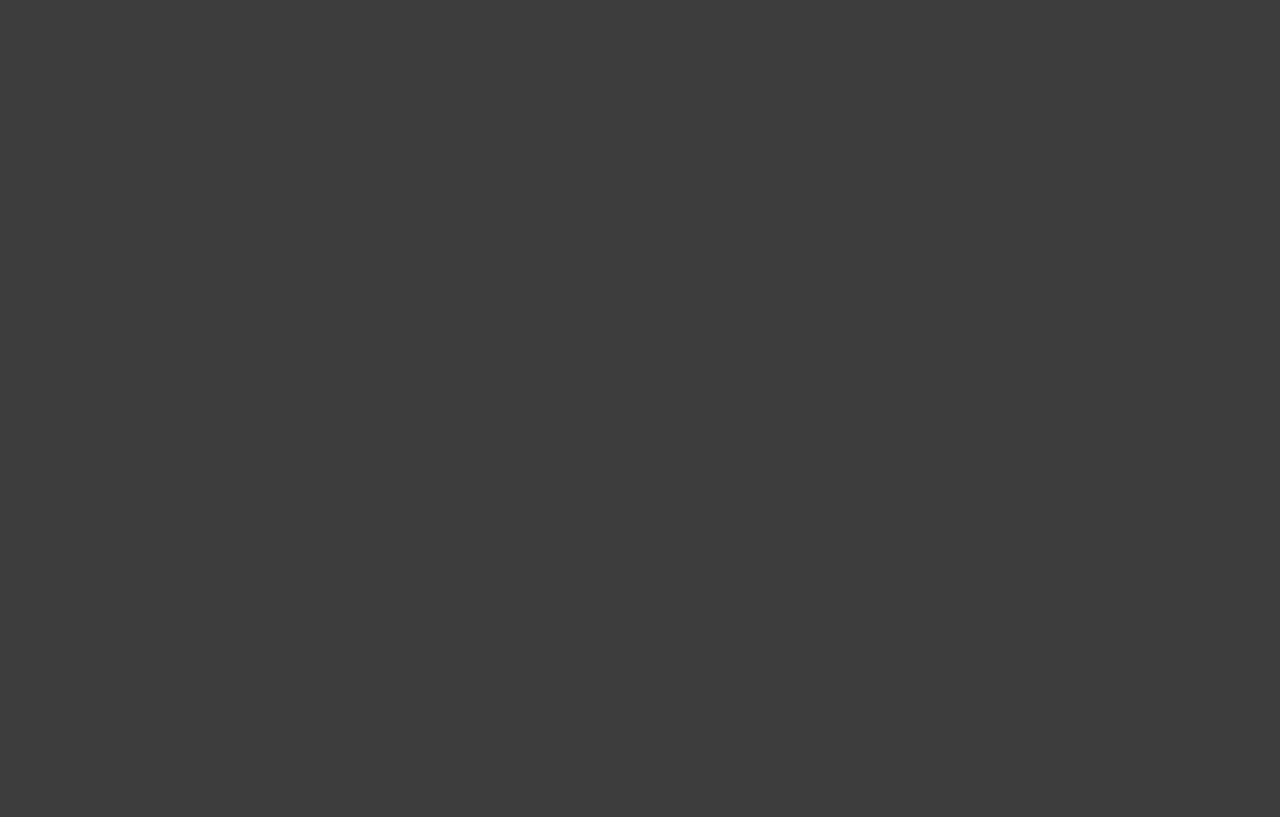
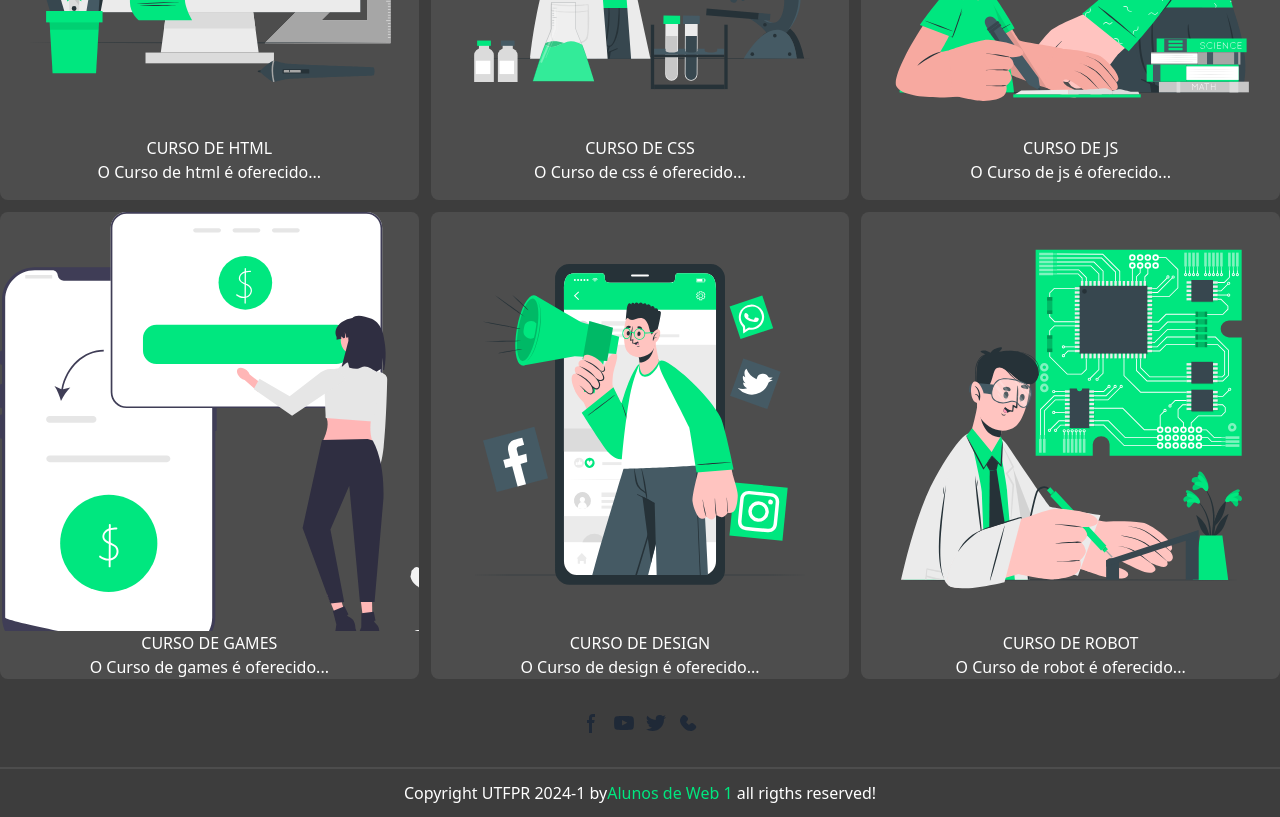
Before and after one commit to lehgithub/school20241, a Next.js app: page / in a window 1280 px wide. Shown: the part 960-1777 px from the top of the page. Before the commit the page ends 800 px from the top, so only its background shows below. Built offline with nearby package versions, Linux system fonts and the light colour scheme.

Commit message:
feat: Course e Footer

```diff
--- /dev/null
+++ b/app/components/Course.tsx
@@ -0,0 +1,68 @@
+
+export default function Course(){
+    return(
+        <><div className="font-bold m-4">
+            <h3>Conheça nossos <span class="text-[#00e77f]"> CURSOS </span></h3>
+        </div><div className="grid gap-3 md:grid-cols-2 lg:grid-cols-3">
+                <div className="bg-[#4d4d4d] rounded-md lg:rounded-lg">
+                    <a href="">
+                        <img src="/img/html.svg" alt="" />
+                        <div>
+                            <h4>CURSO DE HTML</h4>
+                            <p className="mb-4">O Curso de html é oferecido...</p>
+                        </div>
+                    </a>
+                </div>
+
+                <div className="bg-[#4d4d4d] rounded-md lg:rounded-lg">
+                    <a href="">
+                        <img src="/img/css.svg" alt="" />
+                        <div>
+                            <h4>CURSO DE CSS</h4>
+                            <p>O Curso de css é oferecido...</p>
+                        </div>
+                    </a>
+                </div>
+
+                <div className="bg-[#4d4d4d] rounded-md lg:rounded-lg">
+                    <a href="">
+                        <img src="/img/js.svg" alt="" />
+                        <div>
+                            <h4>CURSO DE JS</h4>
+                            <p>O Curso de js é oferecido...</p>
+                        </div>
+                    </a>
+                </div>
+
+                <div className="bg-[#4d4d4d] rounded-md lg:rounded-lg">
+                    <a href="">
+                        <img src="/img/games.svg" alt="" />
+                        <div>
+                            <h4>CURSO DE GAMES</h4>
+                            <p>O Curso de games é oferecido...</p>
+                        </div>
+                    </a>
+                </div>
+
+                <div className="bg-[#4d4d4d] rounded-md lg:rounded-lg">
+                    <a href="">
+                        <img src="/img/design.svg" alt="" />
+                        <div>
+                            <h4>CURSO DE DESIGN</h4>
+                            <p>O Curso de design é oferecido...</p>
+                        </div>
+                    </a>
+                </div>
+
+                <div className="bg-[#4d4d4d] rounded-md lg:rounded-lg">
+                    <a href="">
+                        <img src="/img/robot.svg" alt="" />
+                        <div>
+                            <h4>CURSO DE ROBOT</h4>
+                            <p>O Curso de robot é oferecido...</p>
+                        </div>
+                    </a>
+                </div>
+            </div></>
+    )
+}
--- /dev/null
+++ b/app/components/Footer.tsx
@@ -0,0 +1,84 @@
+
+export default function Footer(){
+    return(
+        <div className="mt-8">
+      <div className="flex justify-center">
+        <a className="mr-2" href="">
+          <svg className="w-6 h-6 text-gray-800 dark:text-white"
+            aria-hidden="true"
+            xmlns="http://www.w3.org/2000/svg"
+            width="24"
+            height="24"
+            fill="currentColor"
+            viewBox="0 0 24 24"
+          >
+            <path
+              fill-rule="evenodd"
+              d="M13.135 6H15V3h-1.865a4.147 4.147 0 0 0-4.142 4.142V9H7v3h2v9.938h3V12h2.021l.592-3H12V6.591A.6.6 0 0 1 12.592 6h.543Z"
+              clip-rule="evenodd"
+            />
+          </svg>
+        </a>
+
+        <a className="mr-2" href="">
+          <svg
+            className="w-6 h-6 text-gray-800 dark:text-white"
+            aria-hidden="true"
+            xmlns="http://www.w3.org/2000/svg"
+            width="24"
+            height="24"
+            fill="currentColor"
+            viewBox="0 0 24 24"
+          >
+            <path
+              fill-rule="evenodd"
+              d="M21.7 8.037a4.26 4.26 0 0 0-.789-1.964 2.84 2.84 0 0 0-1.984-.839c-2.767-.2-6.926-.2-6.926-.2s-4.157 0-6.928.2a2.836 2.836 0 0 0-1.983.839 4.225 4.225 0 0 0-.79 1.965 30.146 30.146 0 0 0-.2 3.206v1.5a30.12 30.12 0 0 0 .2 3.206c.094.712.364 1.39.784 1.972.604.536 1.38.837 2.187.848 1.583.151 6.731.2 6.731.2s4.161 0 6.928-.2a2.844 2.844 0 0 0 1.985-.84 4.27 4.27 0 0 0 .787-1.965 30.12 30.12 0 0 0 .2-3.206v-1.516a30.672 30.672 0 0 0-.202-3.206Zm-11.692 6.554v-5.62l5.4 2.819-5.4 2.801Z"
+              clip-rule="evenodd"
+            />
+          </svg>
+        </a>
+
+        <a className="mr-2" href="">
+          <svg
+            className="w-6 h-6 text-gray-800 dark:text-white"
+            aria-hidden="true"
+            xmlns="http://www.w3.org/2000/svg"
+            width="24"
+            height="24"
+            fill="currentColor"
+            viewBox="0 0 24 24"
+          >
+            <path
+              fill-rule="evenodd"
+              d="M22 5.892a8.178 8.178 0 0 1-2.355.635 4.074 4.074 0 0 0 1.8-2.235 8.343 8.343 0 0 1-2.605.981A4.13 4.13 0 0 0 15.85 4a4.068 4.068 0 0 0-4.1 4.038c0 .31.035.618.105.919A11.705 11.705 0 0 1 3.4 4.734a4.006 4.006 0 0 0 1.268 5.392 4.165 4.165 0 0 1-1.859-.5v.05A4.057 4.057 0 0 0 6.1 13.635a4.192 4.192 0 0 1-1.856.07 4.108 4.108 0 0 0 3.831 2.807A8.36 8.36 0 0 1 2 18.184 11.732 11.732 0 0 0 8.291 20 11.502 11.502 0 0 0 19.964 8.5c0-.177 0-.349-.012-.523A8.143 8.143 0 0 0 22 5.892Z"
+              clip-rule="evenodd"
+            />
+          </svg>
+        </a>
+
+        <a href="">
+          <svg
+            className="w-6 h-6 text-gray-800 dark:text-white"
+            aria-hidden="true"
+            xmlns="http://www.w3.org/2000/svg"
+            width="24"
+            height="24"
+            fill="currentColor"
+            viewBox="0 0 24 24"
+          >
+            <path
+              d="M7.978 4a2.553 2.553 0 0 0-1.926.877C4.233 6.7 3.699 8.751 4.153 10.814c.44 1.995 1.778 3.893 3.456 5.572 1.68 1.679 3.577 3.018 5.57 3.459 2.062.456 4.115-.073 5.94-1.885a2.556 2.556 0 0 0 .001-3.861l-1.21-1.21a2.689 2.689 0 0 0-3.802 0l-.617.618a.806.806 0 0 1-1.14 0l-1.854-1.855a.807.807 0 0 1 0-1.14l.618-.62a2.692 2.692 0 0 0 0-3.803l-1.21-1.211A2.555 2.555 0 0 0 7.978 4Z"
+            />
+          </svg>
+        </a>
+      </div>
+      <div className="mt-8 border-t-2 border-[#4d4d4d]">
+        <p className="m-3">
+          Copyright UTFPR 2024-1 by
+          <span className="text-[#00e77f]">Alunos de Web 1</span> all rigths
+          reserved!
+        </p>
+      </div>
+    </div>
+    )
+}
--- a/app/page.tsx
+++ b/app/page.tsx
@@ -1,4 +1,6 @@
 import Banner from "./components/Banner";
+import Course from "./components/Course";
+import Footer from "./components/Footer";
 import Header from "./components/Header";
 
 
@@ -7,6 +9,8 @@ export default function Home() {
     <div>
       <Header/>
       <Banner/>
+      <Course/>
+      <Footer/>
     </div>
 
   );
```
